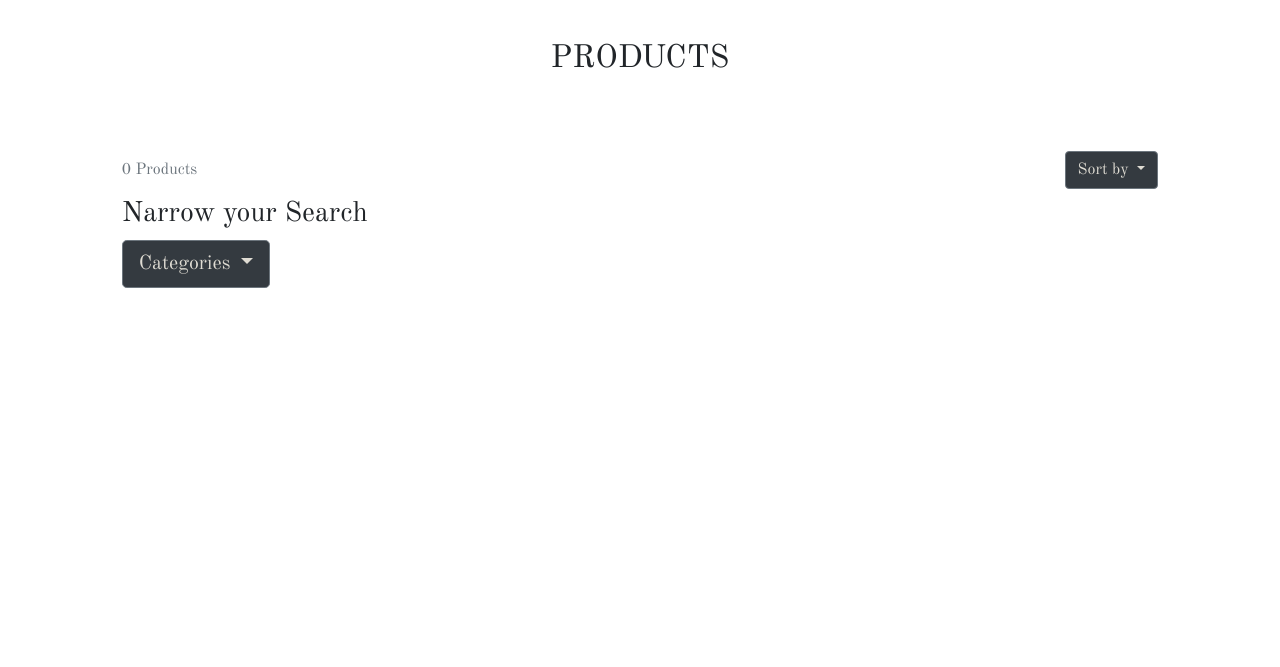
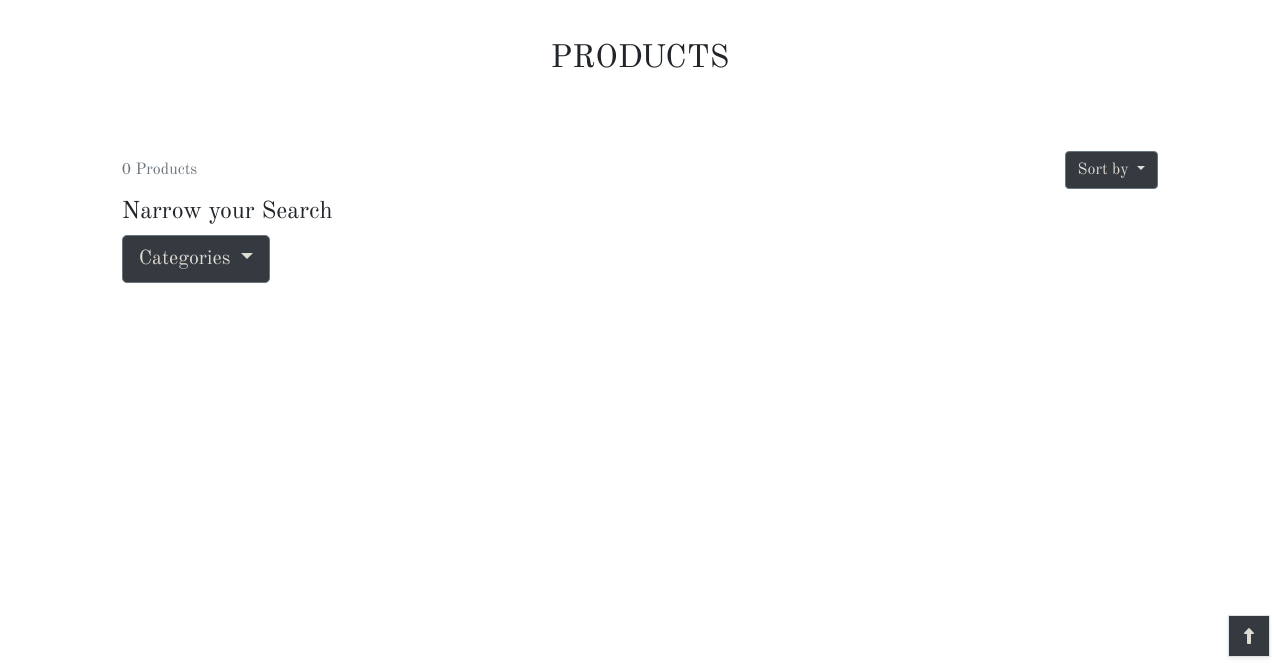
Before and after one commit to JochenFM/art_prints_ms4, a Django app: page /products/ in a window 1280 px wide. Shown: the part 133-800 px from the top of the page. Run offline with Django 3.2, Linux system fonts and the light colour scheme; data that the repository does not hold is empty; some libraries are stand-ins or nearby versions.

Commit message:
added back to top link on onlineshop

```diff
--- a/products/templates/products/products_onlineshop.html
+++ b/products/templates/products/products_onlineshop.html
@@ -53,7 +53,7 @@
                     </div>
                                     <div class="row">
                                         <div class="col-12">
-                                        <h3> Narrow your Search</h3>
+                                        <h4> Narrow your Search</h4>
                                         <div class="dropdown">
                                             <a class="btn btn-secondary btn-lg dropdown-toggle" href="#" role="button" id="dropdownMenuLink" data-toggle="dropdown" aria-haspopup="true" aria-expanded="false">
                                             Categories
@@ -110,6 +110,7 @@
                                                     </div>
                                                 </div>
 
+
                                                 {% endfor %}
                                             </div>
                                         </div>
@@ -118,4 +119,17 @@
                                     </div>
                                 </div>
                             </div>
+                            <div class="btt-button shadow-sm rounded-0 border border-black">
+                                <a class="btt-link d-flex h-100">
+                                     <i class="fas fa-long-arrow-alt-up mx-auto my-auto"></i>
+                                </a>
+                            </div>
                             {% endblock %}
+                        {% block postloadjs %}
+
+    <script type="text/javascript">
+		$('.btt-link').click(function(e) {
+			window.scrollTo(0,0)
+		})
+	</script>
+     {% endblock %}
--- a/static/css/base.css
+++ b/static/css/base.css
@@ -81,3 +81,23 @@ body {
     background-color: #343a40;
     color: #DFDCD3;
 }
+
+.btt-button {
+
+    height: 42px;
+    width: 42px;
+    position: fixed;
+    bottom: 10px;
+    right: 10px;
+    background-color: #343a40;
+
+}
+
+.btt-button i {
+
+    color: #DFDCD3;
+}
+.btt-link {
+
+    cursor: pointer;
+}
```
Also changed, not shown: products/templates/products/product_detail.html (+5 -5 lines).
